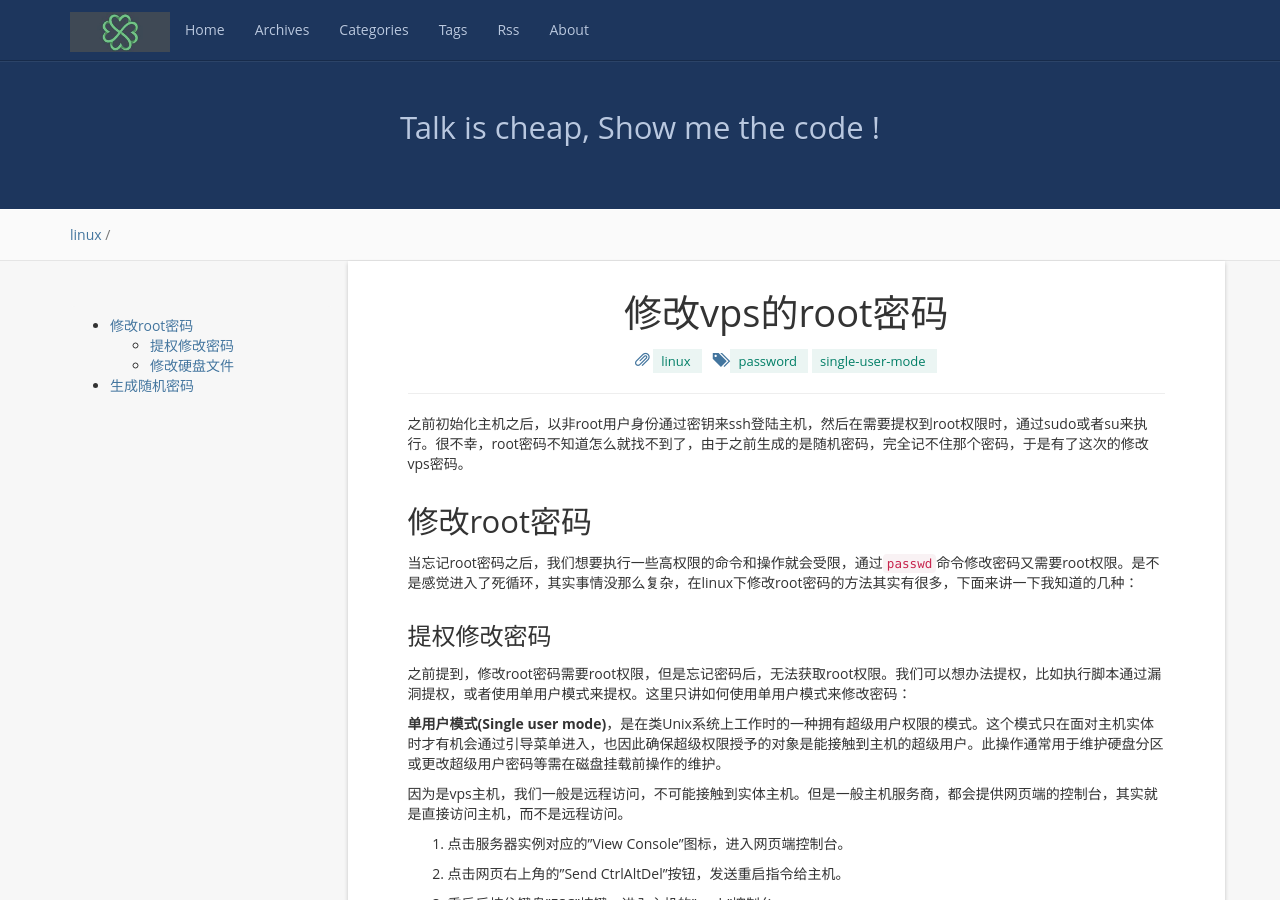
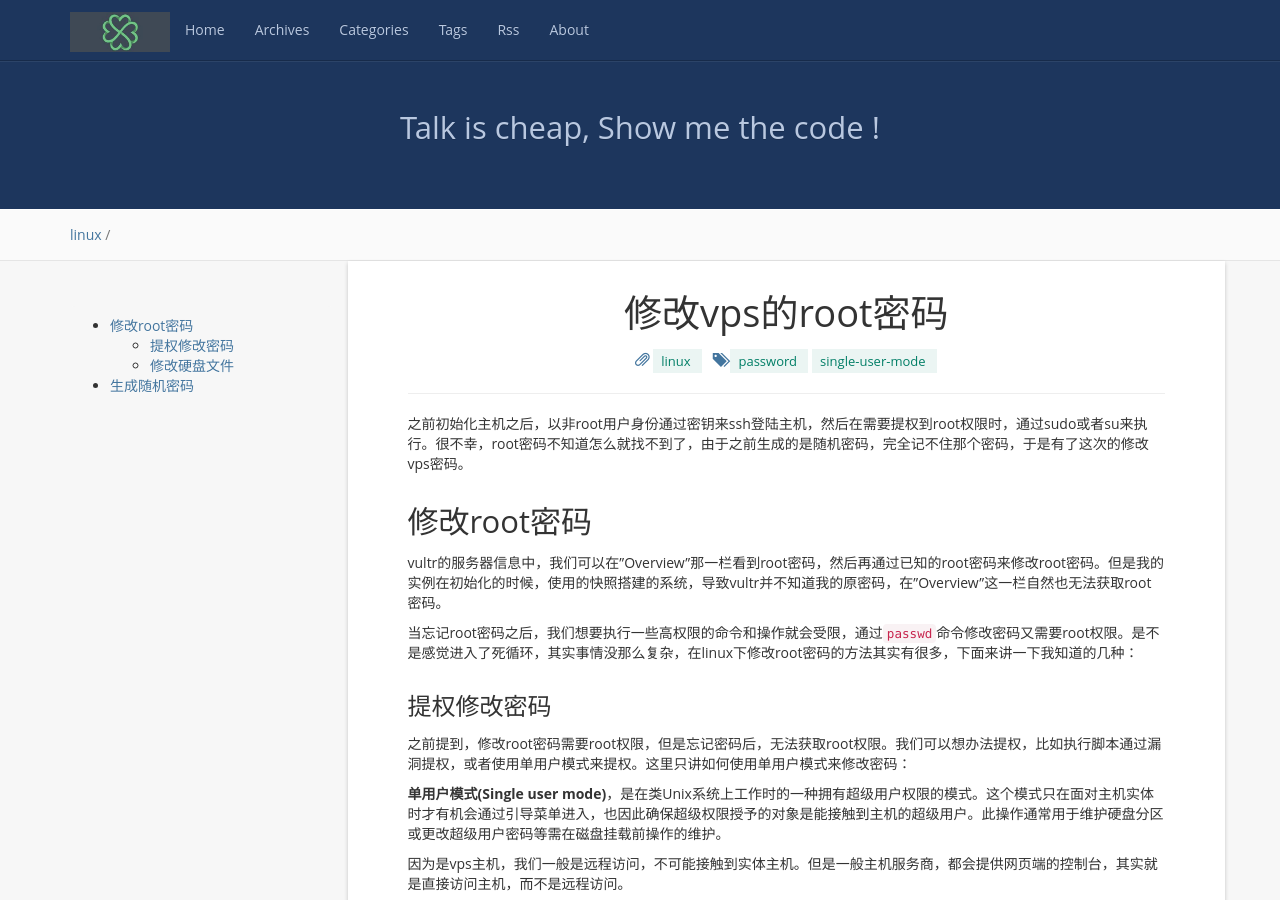
Before and after one commit to legolasNg/legolasNg.github.io, a Jekyll site: the page built from _posts/2018-06-22-reset-the-root-password-of-vps.md, in a window 1280 px wide and 900 px high. Built offline with Jekyll 4.4.1, drawn with Linux system fonts in a browser that asks for light colours; nearby versions of some CDN libraries; library files that are not in the unit come from our copies; comment, search, counter and statistics services are not loaded.

Commit message:
[modify] 修改文章内容

```diff
--- a/_posts/2018-06-22-reset-the-root-password-of-vps.md
+++ b/_posts/2018-06-22-reset-the-root-password-of-vps.md
@@ -10,6 +10,8 @@
 之前初始化主机之后，以非root用户身份通过密钥来ssh登陆主机，然后在需要提权到root权限时，通过sudo或者su来执行。很不幸，root密码不知道怎么就找不到了，由于之前生成的是随机密码，完全记不住那个密码，于是有了这次的修改vps密码。
 
 ## 修改root密码
+
+vultr的服务器信息中，我们可以在"Overview"那一栏看到root密码，然后再通过已知的root密码来修改root密码。但是我的实例在初始化的时候，使用的快照搭建的系统，导致vultr并不知道我的原密码，在"Overview"这一栏自然也无法获取root密码。
 
 当忘记root密码之后，我们想要执行一些高权限的命令和操作就会受限，通过`passwd`命令修改密码又需要root权限。是不是感觉进入了死循环，其实事情没那么复杂，在linux下修改root密码的方法其实有很多，下面来讲一下我知道的几种：
 
```
